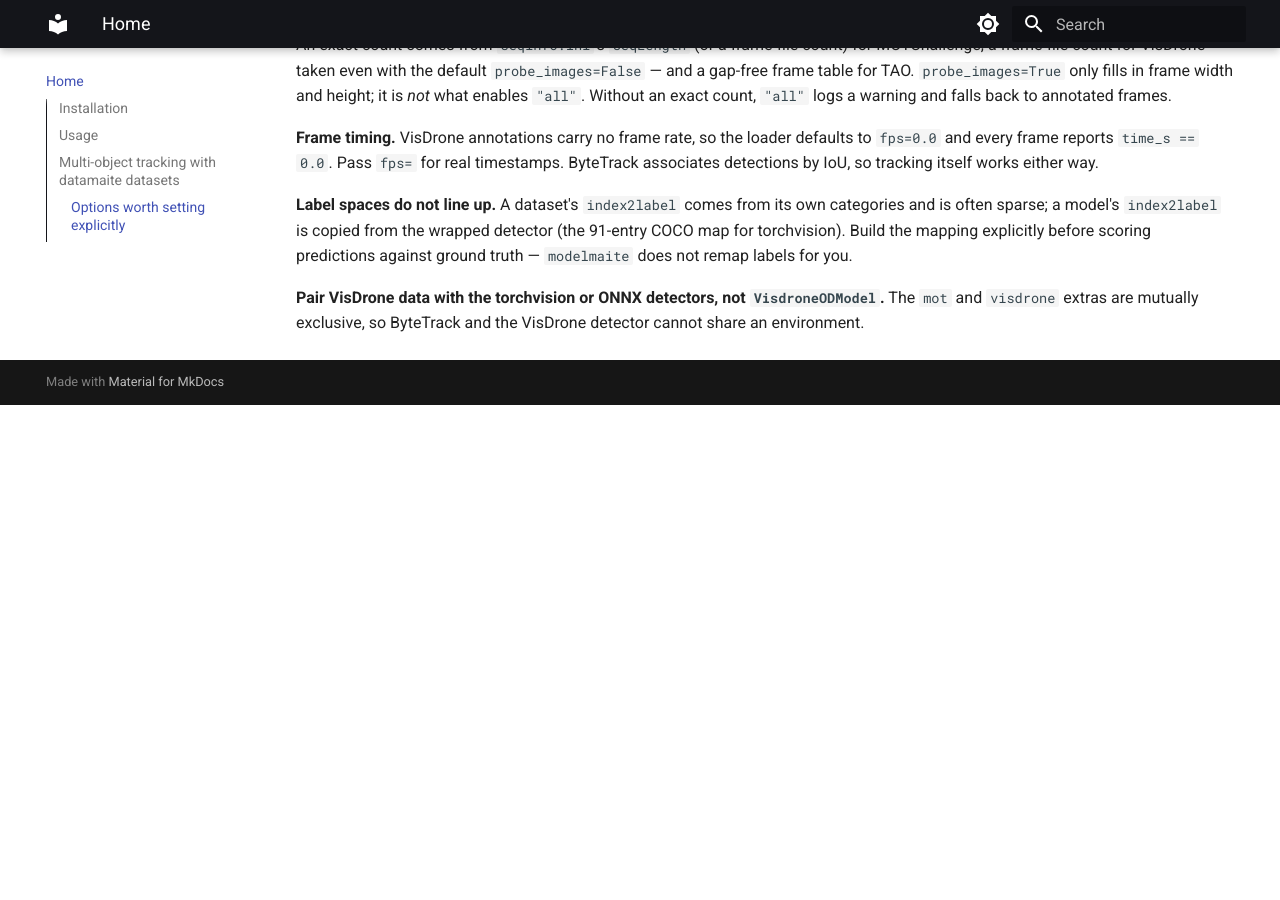
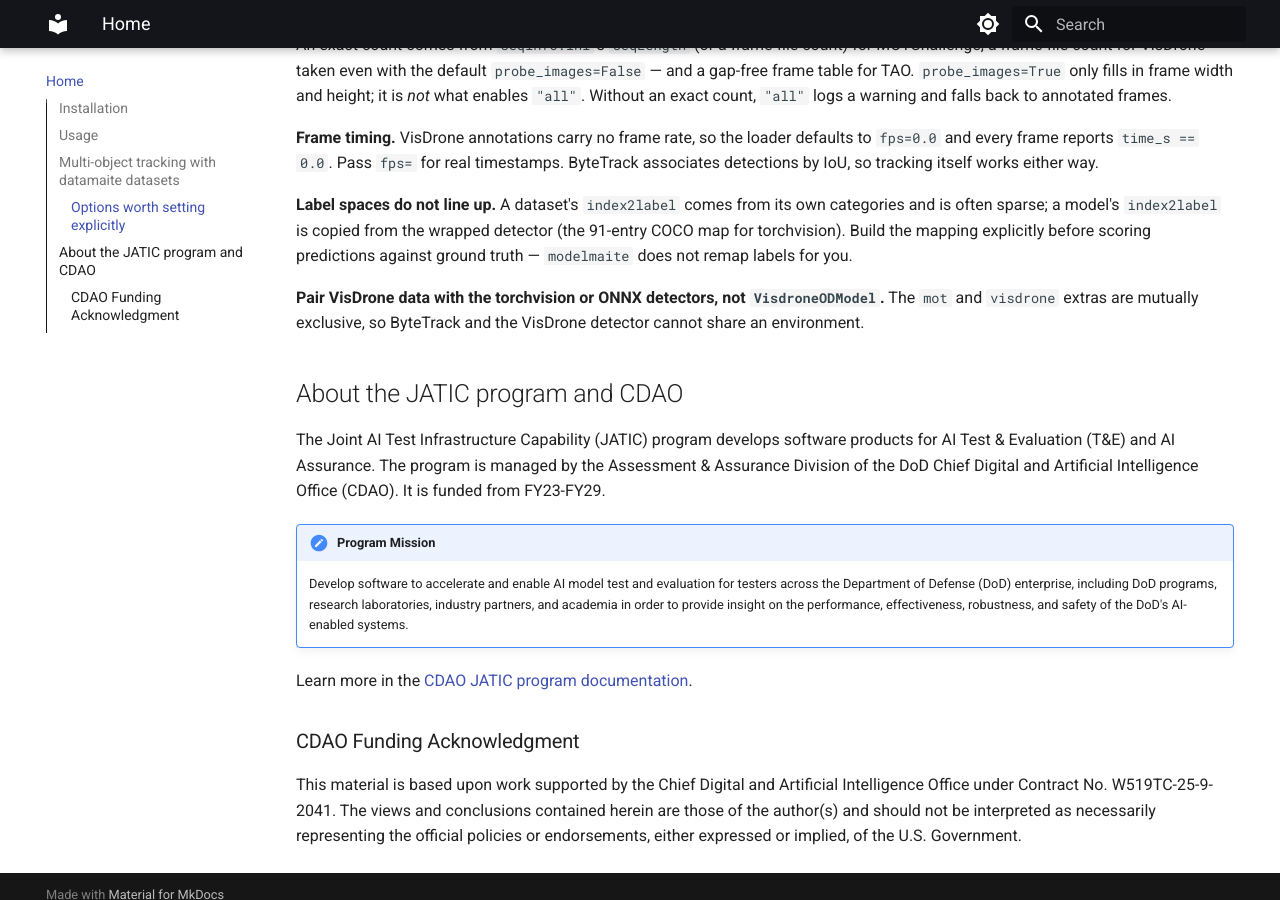
Before and after one commit to openteams-ai/modelmaite, an MkDocs documentation site: the page built from docs/index.md, in a window 1280 px wide and 900 px high, scrolled down 1457 px. Built offline with MkDocs 1.6.1 and Material for MkDocs 9.7.7, drawn with Linux system fonts in a browser that asks for light colours; before the commit the page ends 1862 px from its top, so only the background shows below that.

Commit message:
Add the CDAO funding acknowledgment (#18)

```diff
--- a/README.md
+++ b/README.md
@@ -116,3 +116,20 @@ predictions against ground truth — `modelmaite` does not remap labels for you.
 **Pair VisDrone data with the torchvision or ONNX detectors, not `VisdroneODModel`.**
 The `mot` and `visdrone` extras are mutually exclusive (see above), so ByteTrack and the
 VisDrone detector cannot share an environment.
+
+## Authors and acknowledgment
+
+This project was created for [CDAO JATIC](https://cdao.pages.jatic.net/public/)
+and is maintained by OpenTeams with collaborative community support.
+
+### CDAO Funding Acknowledgment
+
+<!-- --8<-- [start:acknowledgment] -->
+
+This material is based upon work supported by the Chief Digital and Artificial
+Intelligence Office under Contract No. W519TC-25-9-2041. The views and
+conclusions contained herein are those of the author(s) and should not be
+interpreted as necessarily representing the official policies or endorsements,
+either expressed or implied, of the U.S. Government.
+
+<!-- --8<-- [end:acknowledgment] -->
--- a/docs/index.md
+++ b/docs/index.md
@@ -86,3 +86,21 @@ predictions against ground truth — `modelmaite` does not remap labels for you.
 **Pair VisDrone data with the torchvision or ONNX detectors, not `VisdroneODModel`.**
 The `mot` and `visdrone` extras are mutually exclusive, so ByteTrack and the VisDrone
 detector cannot share an environment.
+
+## About the JATIC program and CDAO
+
+The Joint AI Test Infrastructure Capability (JATIC) program develops software
+products for AI Test & Evaluation (T&E) and AI Assurance. The program is managed
+by the Assessment & Assurance Division of the
+DoD Chief Digital and Artificial Intelligence Office (CDAO).
+It is funded from FY23-FY29.
+
+!!! type "Program Mission"
+
+    Develop software to accelerate and enable AI model test and evaluation for testers across the Department of Defense (DoD) enterprise, including DoD programs, research laboratories, industry partners, and academia in order to provide insight on the performance, effectiveness, robustness, and safety of the DoD's AI-enabled systems.
+
+Learn more in the [CDAO JATIC program documentation](https://cdao.pages.jatic.net/public/).
+
+### CDAO Funding Acknowledgment
+
+--8<-- "README.md:acknowledgment"
--- a/mkdocs.yml
+++ b/mkdocs.yml
@@ -36,6 +36,8 @@ markdown_extensions:
   - pymdownx.emoji:
       emoji_index: !!python/name:material.extensions.emoji.twemoji
       emoji_generator: !!python/name:material.extensions.emoji.to_svg
+  - pymdownx.snippets:
+      check_paths: true
   - pymdownx.tasklist:
       custom_checkbox: true
   - pymdownx.superfences:
```
Also changed, not shown: CHANGELOG.md (+1 -0 lines).
